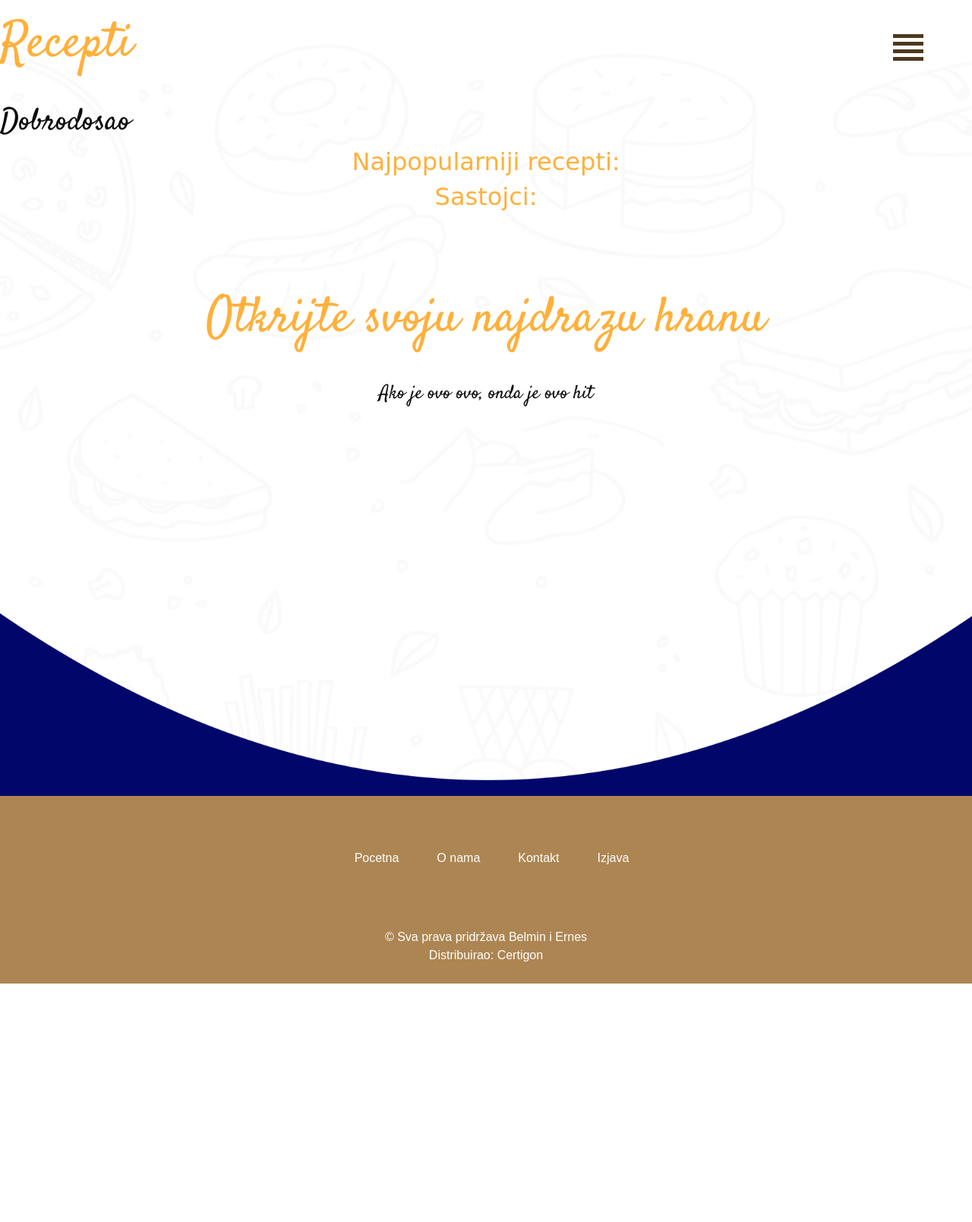
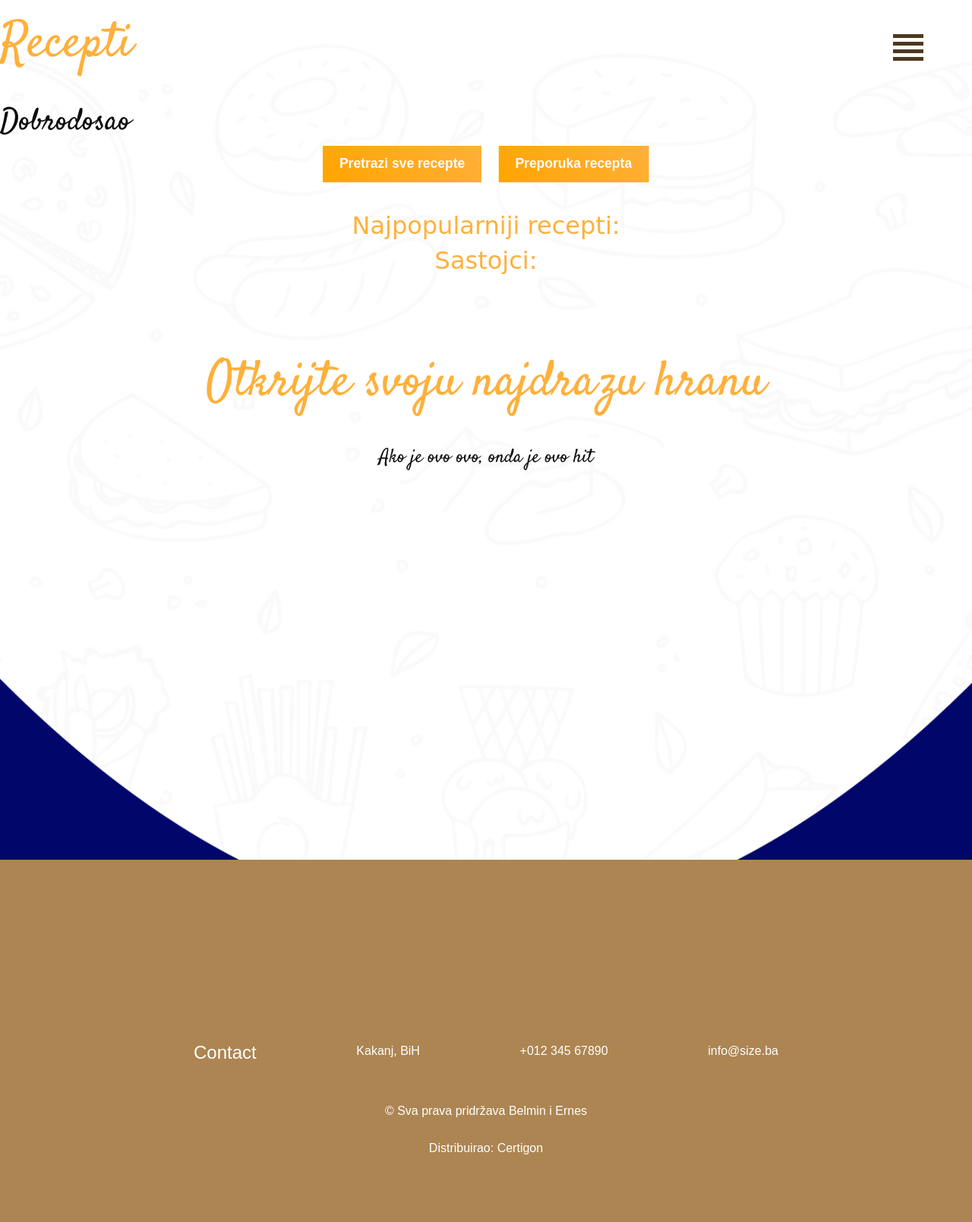
Before and after one commit to ErnesMusija/Recipes, a Django app: page /logout in a window 1280 px wide. Shown: the whole page at 76% size. Before the commit the page ends 1295 px from the top, so only its background shows below. Run offline with Django 4.2, Linux system fonts and the light colour scheme; some libraries are stand-ins or nearby versions; some web fonts are replaced.

Commit message:
haramara

```diff
--- a/ReceptiProjekat/static/style_index.css
+++ b/ReceptiProjekat/static/index_style.css
@@ -9,6 +9,39 @@
   text-align: center;
   font-family: 'Pacifico', cursive;
 }
+#centar{
+    color: #111111;
+    justify-content: center;
+}
+.button-container {
+    display: flex;
+    justify-content: center;
+    gap: 40px;
+    margin-bottom: 40px;
+  }
+
+  .button {
+    background-image: linear-gradient(45deg, #FFA500, #FFB03B);
+    color: #fcfcfc;
+    padding: 10px 20px;
+    text-decoration: none;
+    animation: scale 4s infinite alternate;
+  }
+
+  @keyframes scale {
+    0% {
+      transform: scale(1);
+    }
+    50% {
+      transform: scale(1.1);
+    }
+    100% {
+      transform: scale(1);
+    }
+  }
+
+
+
 #narcis{
     color: #2b2b2b;
 
@@ -473,22 +506,71 @@
     color: #000000;
 }
 
-/* footer section*/
 .footer_section {
-  position: relative;
-  text-align: center;
-  background-color: #312109;
-}
+    background-color: #333333;
+    color: #ffffff;
+    padding: 60px 0;
+    display: flex;
+    justify-content: center;
+    align-items: center;
+    flex-direction: column;
+  }
 
-.footer_section p {
-  color: #ffffff;
-  padding-bottom: 25px;
-  margin: 0;
-}
+  .footer_section .container {
+    display: flex;
+    flex-wrap: wrap;
+    justify-content: space-between;
+    max-width: 800px;
+    margin-top: 30px;
+  }
 
-.footer_section p a {
-  color: inherit;
-}
+  .footer_section .section-title {
+    font-size: 24px;
+    margin-bottom: 20px;
+    text-align: center;
+  }
+
+  .footer_section p {
+    margin-bottom: 10px;
+    text-align: center;
+  }
+
+  .footer_section .btn-social {
+    font-size: 18px;
+    margin-right: 10px;
+  }
+
+  .footer_section a {
+    color: #ffffff;
+    text-decoration: none;
+  }
+
+  .footer_section a:hover {
+    color: #e6e6e6;
+  }
+
+  .footer_section #displayYear {
+    font-weight: bold;
+  }
+
+  .footer_section a.logo {
+    color: #ffffff;
+    font-weight: bold;
+  }
+
+  .footer_section a.logo:hover {
+    color: #e6e6e6;
+  }
+
+  .footer-bottom {
+    display: flex;
+    justify-content: center;
+    align-items: center;
+    flex-direction: column;
+    margin-top: 30px;
+    text-align: center;
+  }
+
 img.small-image {
   max-width: 300px;
   width: 300px;
--- a/ReceptiProjekat/templates/index.html
+++ b/ReceptiProjekat/templates/index.html
@@ -6,7 +6,7 @@
     <meta http-equiv="X-UA-Compatible" content="IE=edge" />
     <meta name="viewport" content="width=device-width, initial-scale=1.0" />
     <title>Title</title>
-    <link rel="stylesheet" href="{% static 'style_index.css' %}">
+    <link rel="stylesheet" href="{% static 'index_style.css' %}">
     <link rel="stylesheet" type="text/css" href="https://fonts.googleapis.com/css?family=Satisfy|Bree+Serif|Candal|PT+Sans">
 
 
@@ -67,14 +67,26 @@
             </span></li>
 
             <li><a href="/logout">LOGOUT</a></li>
-            <li><a href="/pretraga_recepata">Pretrazi sve recepte</a></li>
-            <li><a href="/preporuka_recepta">Preporuka recepta</a></li>
+            <li>
+              <a href="/autori">
+                O nama
+              </a>
+            </li>
+            <li>
+              <a class="" href="/kontakt">
+                Kontakt
+              </a>
+            </li>
           </ul>
 
 
         </nav>
       </div>
 
+      <div class="button-container">
+        <a href="/pretraga_recepata" class="button"><strong>Pretrazi sve recepte</strong></a>
+        <a href="/preporuka_recepta" class="button"><strong>Preporuka recepta</strong></a>
+      </div>
 
 
       <h2 id="saban" >Najpopularniji recepti:</h2>
@@ -168,26 +180,9 @@
             </div>
             <div class="info_links">
               <ul>
-                <li class="active">
-                  <a href="/">
-                    Pocetna
-                  </a>
-                </li>
-                <li>
-                  <a href="/autori">
-                    O nama
-                  </a>
-                </li>
-                <li>
-                  <a class="" href="/kontakt">
-                    Kontakt
-                  </a>
-                </li>
-                <li>
-                  <a class="" href="testimonial.html">
-                    Izjava
-                  </a>
-                </li>
+
+
+
               </ul>
             </div>
             <div class="social_box">
@@ -209,13 +204,24 @@
         <!-- footer section -->
         <footer class="footer_section">
           <div class="container">
+
+              <h4>Contact</h4>
+              <p><i class="centar"></i>Kakanj, BiH</p>
+              <p><i class="centar"></i>+012 345 67890</p>
+              <p><i class="centar"></i>info@size.ba</p>
+          </div>
+          <div class="footer-bottom">
             <p>
               &copy; <span id="displayYear"></span> Sva prava pridržava
-              <a href="/">Belmin i Ernes</a><br>
+              <a href="/">Belmin i Ernes</a>
+            </p>
+            <p>
               Distribuirao: <a href="/">Certigon</a>
             </p>
           </div>
         </footer>
+
+
         <!-- footer section -->
 
 
```
